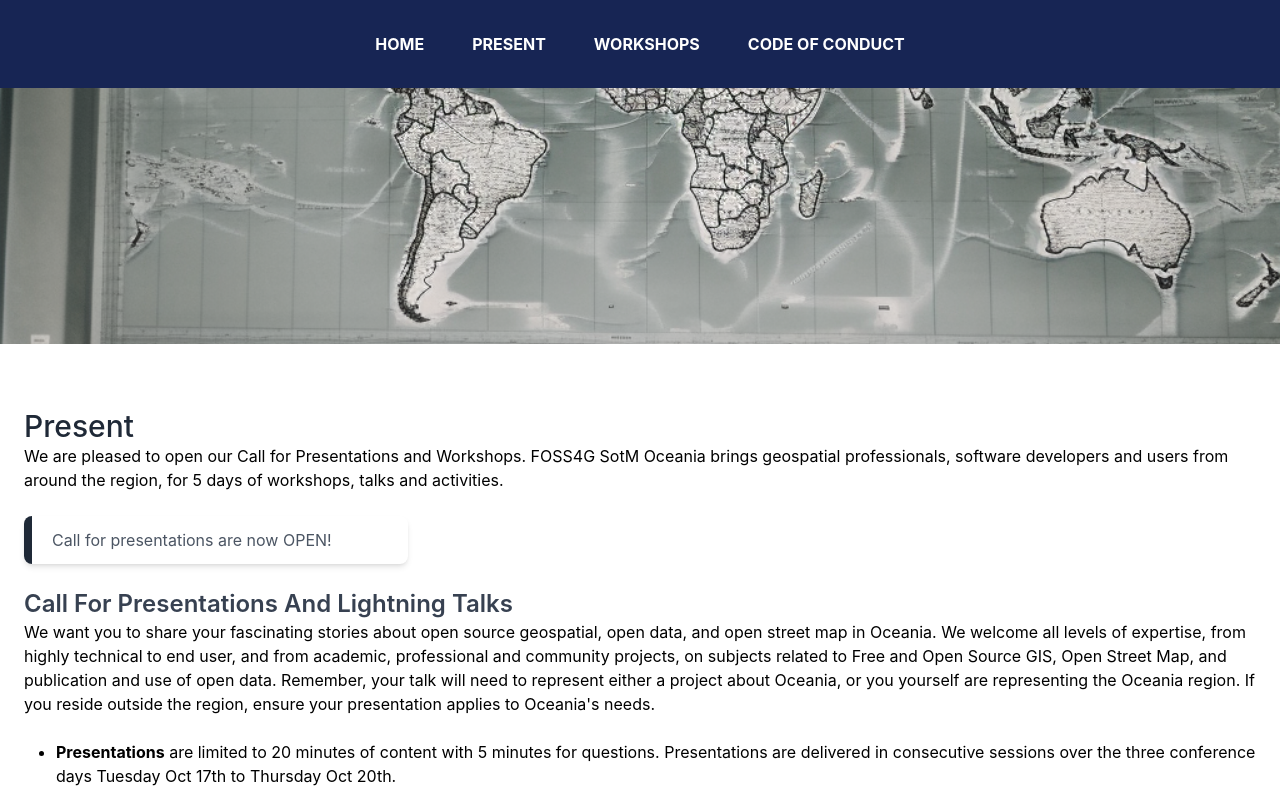
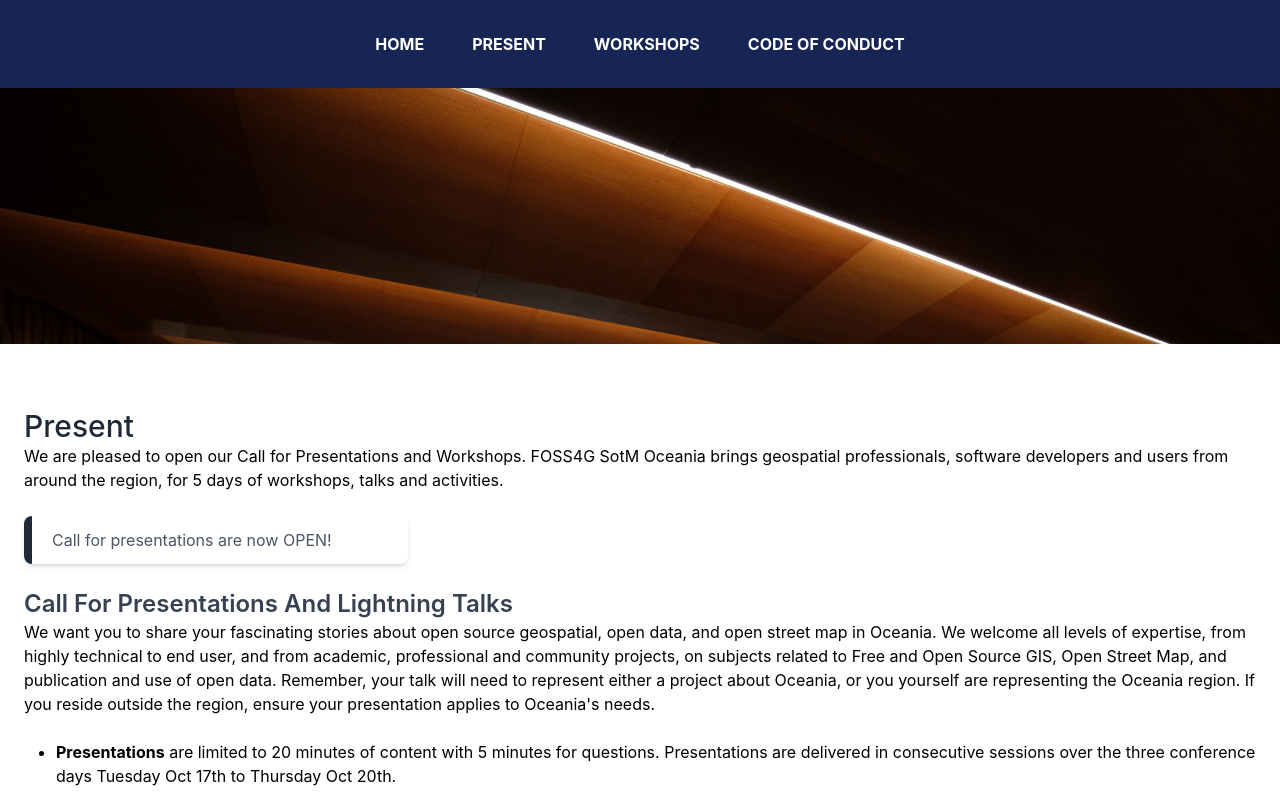
Before and after one commit to osgeo-oceania/foss4g-sotm-oceania-2023, a React (Create React App) app: page /#/present in a window 1280 px wide. Shown: the top 800 px of the page. Built offline with nearby package versions, Linux system fonts and the light colour scheme.

Commit message:
Update Present.tsx
replaced presenation image

```diff
--- a/src/pages/Present.tsx
+++ b/src/pages/Present.tsx
@@ -19,7 +19,7 @@
     <>
       <section
         style={{
-          backgroundImage: "url('/imgs/presnt.png')",
+          backgroundImage: "url('/imgs/presentation_01.jpg')",
           backgroundSize: "cover",
           backgroundPosition: "center 0px",
         }}
```
